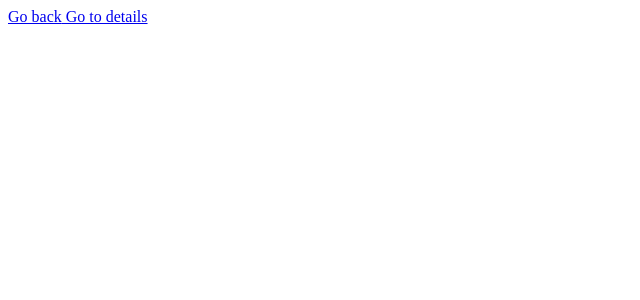
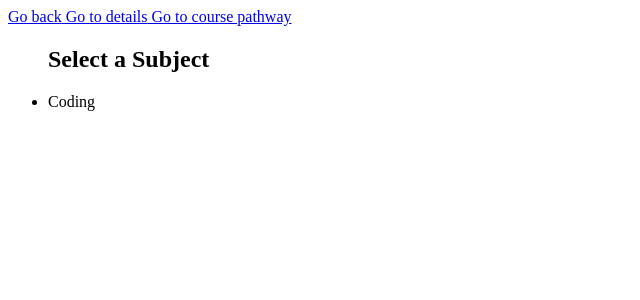
Before and after one commit to Mohi-RateMyClass/CoursePlanner, an Angular app: page /pathway in a window 1280 px wide. Before the commit this address led to /. Shown: the top 300 px of the page, without its empty margins (0-640 px from the left). Built offline with nearby package versions, Linux system fonts and the light colour scheme.

Commit message:
Made Class Pathways

```diff
--- a/src/app/app.component.html
+++ b/src/app/app.component.html
@@ -1,3 +1,4 @@
 <a routerLink = '' routerLinkActive = "active"> Go back</a>
 <a routerLink = "/detail" routerLinkActive = "active"> Go to details</a>
+<a routerLink = "/pathway" routerLinkActive = "active"> Go to course pathway</a>
 <router-outlet></router-outlet>
--- a/src/app/app.routes.ts
+++ b/src/app/app.routes.ts
@@ -3,6 +3,7 @@ import { HomeComponent } from './home/home.component';
 import { Component } from '@angular/core';
 import { DetailsComponent } from './details/details.component';
 import { AppComponent } from './app.component';
+import { CourepathwayComponent } from './courepathway/courepathway.component';
 
 const routeConfig: Routes = [
     {
@@ -19,6 +20,11 @@ const routeConfig: Routes = [
         path: '*',
         component: AppComponent,
         title: 'Home Page'
+    },
+    {
+        path: 'pathway',
+        component: CourepathwayComponent,
+        title: 'Course Pathways'
     }
 
 ];
--- /dev/null
+++ b/src/app/courepathway/courepathway.component.html
@@ -0,0 +1,23 @@
+<div id = "list">
+<ul class="subjects">
+<h2>Select a Subject</h2>
+    <form>
+    <li *ngFor="let s of subject" (click)="onSelect(s)">
+
+              <span class="badge">{{s.name}}</span>
+
+    </li>
+    </form>
+
+</ul>
+</div>
+
+<div id = "selClass" style = "display: none;">
+<label>
+
+    <a (click) = "resetPage()"> Go Back</a>
+    <h2>{{selectedSubject.name | uppercase}} Details</h2>
+
+    <li>{{selectedSubject.pathway}}</li>
+  </label>
+</div>
--- /dev/null
+++ b/src/app/courepathway/courepathway.component.ts
@@ -0,0 +1,40 @@
+import { Component, Inject, Injectable, OnInit } from '@angular/core';
+import { FormsModule } from '@angular/forms';
+import { CommonModule } from '@angular/common';
+import {ChangeDetectorRef } from '@angular/core';
+
+type subjectThing = {
+  name : string,
+  pathway: string[]
+};
+
+export const SUBJECTS: subjectThing[] = [
+  {name: "Coding",pathway: ["AP Computer Science Principles","AP Computer Science A","Coding Capstone"]}
+]
+
+@Component({
+  selector: 'app-courepathway',
+  standalone: true,
+  imports: [CommonModule],
+  templateUrl: './courepathway.component.html',
+  styleUrl: './courepathway.component.css'
+})
+export class CourepathwayComponent {
+
+  subject = SUBJECTS;
+
+  selectedSubject: subjectThing = {name: " ",pathway: ["."]};
+
+  onSelect(currentSubject: subjectThing): void {
+    var T = document.getElementById("selClass");
+    T.style.display = "block";
+    var V = document.getElementById("list");
+    V.style.display = "none";
+
+    this.selectedSubject = currentSubject;
+  }
+  resetPage() : void{
+    window.location.reload();
+  }
+
+}
--- a/src/app/details/details.component.ts
+++ b/src/app/details/details.component.ts
@@ -32,7 +32,7 @@ export class DetailsComponent{
   classes = CLASSES;
 
   selectedClass : classContents  = {name: "No class selected",code:
-"0",credits: 0,length: 0, prereq: "none", subject: "none"};
+"0",credits: 0,length: 0, prereq: "none", subject: "math"};
 
 
   onSelect(currentClass: classContents): void {
```
Also changed, not shown: src/app/courepathway/courepathway.component.css (added), 1 other file (tests, documents, lock files or other folders).
